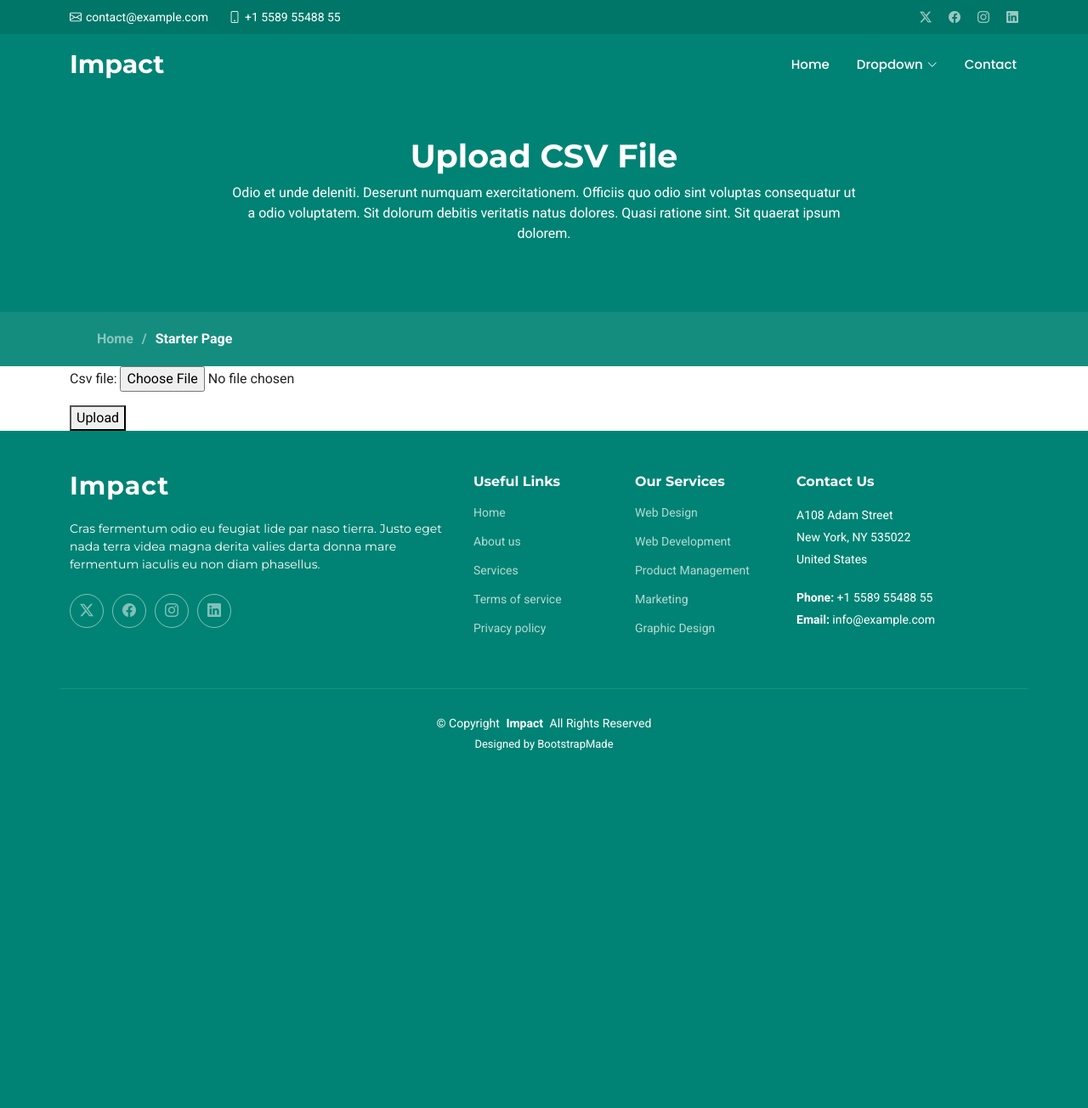
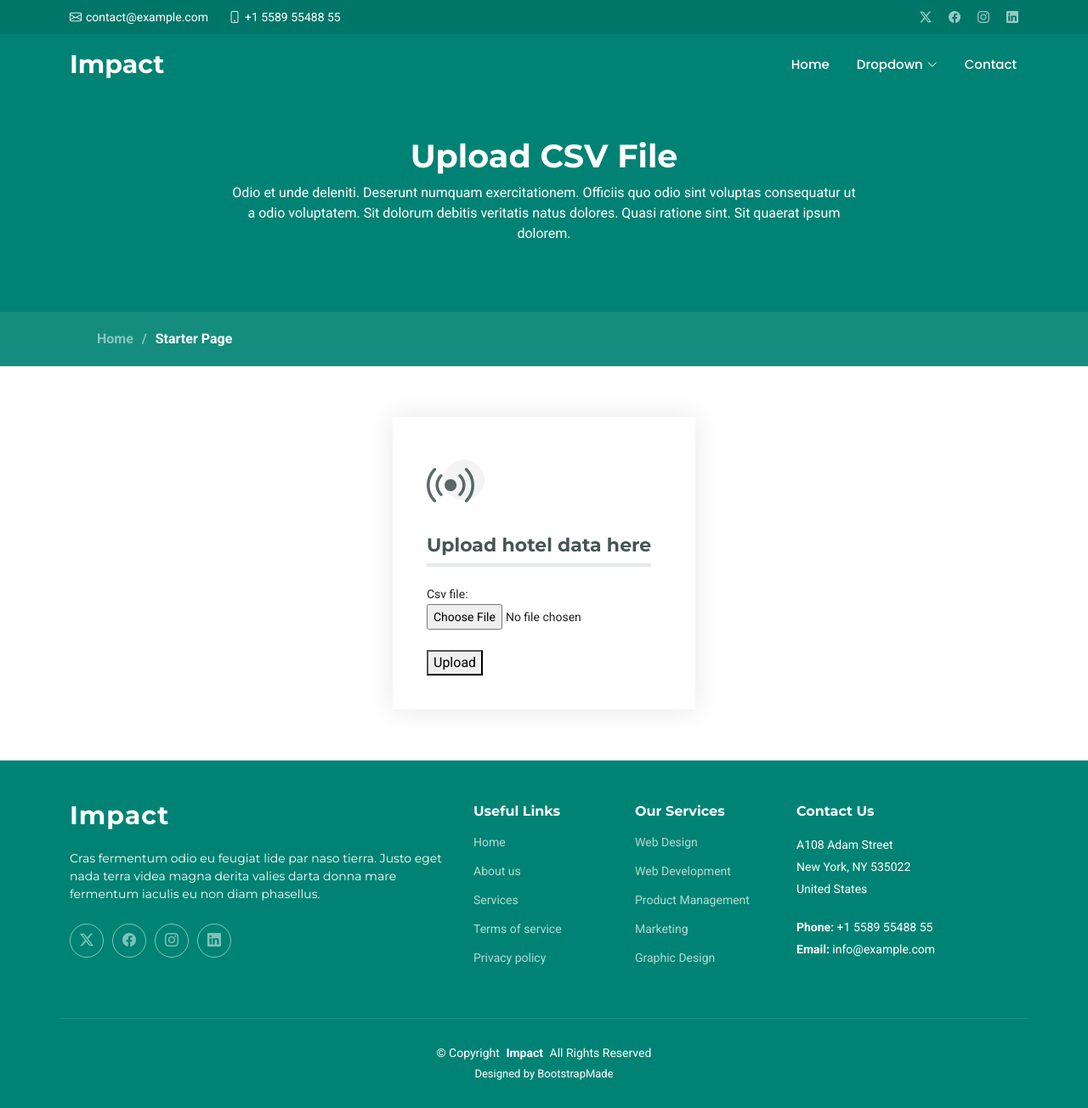
Before and after one commit to CLcyRd/SWEN90016-G4-Web-implementation, a Django app: page /upload/ in a window 1280 px wide. Shown: the whole page at 85% size. Before the commit the page ends 883 px from the top, so only its background shows below. Run offline with Django 4.2, Linux system fonts and the light colour scheme; a user stored in the database is signed in; some libraries are stand-ins or nearby versions.

Commit message:
redesign hotel db

```diff
--- a/Sample_Hotel_Data.csv
+++ /dev/null
@@ -1,6 +0,0 @@
-hotel_id,room_id,room_type,hotel_name,rate,supplier_contract_name,contact_phone_number,business_registration_number,hotel_url,price,meal_plan
-1,101,Single,Hotel A,100,Supplier A,1234567890,BRN123,http://hotelA.com,300,Breakfast
-2,102,Double,Hotel B,150,Supplier B,0987654321,BRN456,http://hotelB.com,400,Full board
-3,103,Suite,Hotel C,200,Supplier C,1122334455,BRN789,http://hotelC.com,500,Half board
-4,104,Single,Hotel D,120,Supplier D,2233445566,BRN101,http://hotelD.com,350,Breakfast
-5,105,Double,Hotel E,180,Supplier E,3344556677,BRN102,http://hotelE.com,450,Full board
--- /dev/null
+++ b/sample_hotel_room_data.csv
@@ -0,0 +1,4 @@
+hotel_name,room_type,rate,supplier_contract_name,contact_phone_number,business_registration_number,hotel_url,price,meal_plan,address
+Grand Hotel,Single,5,Supplier A,1234567890,BRN001,http://grandhotel.com,100,Breakfast,123 Main St
+City Lodge,Double,4,Supplier B,0987654321,BRN002,http://citylodge.com,150,Half Board,456 City Rd
+Ocean View,Suite,3,Supplier C,5555555555,BRN003,http://oceanview.com,200,Full Board,789 Ocean Ave
--- a/user_booking/admin.py
+++ b/user_booking/admin.py
@@ -1,12 +1,13 @@
 from django.contrib import admin
-from .models import Phone, Hotel, Personal_data, Booking
+from .models import Phone, Hotel, Personal_data, Booking, Hotel_data, Room_data
 from django.utils.html import format_html
 from django.urls import reverse
 from django.shortcuts import render, get_object_or_404
 from django.urls import path  # Import the path function
 
-admin.site.register(Phone)
 admin.site.register(Hotel)
+admin.site.register(Hotel_data)
+admin.site.register(Room_data)
 admin.site.register(Personal_data)
 # admin.site.register(Booking)
 
--- a/user_booking/templates/import.html
+++ b/user_booking/templates/import.html
@@ -152,7 +152,37 @@
       </div>
       <!-- End Page Title -->
 
+
+
+        <section class="services section">
+
+
+
+
           <div class="container">
+
+            <div class="row gy-1">
+              <div class="col-lg-4 col-md-1" data-aos="fade-up" data-aos-delay="200">
+              </div>
+              <div class="col-lg-4 col-md-1" data-aos="fade-up" data-aos-delay="200">
+
+                <div class="service-item position-relative">
+
+                  <div class="icon">
+                    <i class="bi bi-broadcast"></i>
+                  </div>
+
+                  <h3>Upload hotel data here</h3>
+
+
+                  <form method="POST" enctype="multipart/form-data">
+                    {% csrf_token %} {{ form.as_p }}
+                    <br>
+                    <button type="submit">Upload</button>
+                  </form>
+
+                </div>
+              </div><!-- End Service Item -->
               {% if messages %}
               <ul>
                 {% for message in messages %}
@@ -161,11 +191,17 @@
               </ul>
               {% endif %}
 
-        <form method="POST" enctype="multipart/form-data">
-          {% csrf_token %} {{ form.as_p }}
-          <button type="submit">Upload</button>
-        </form>
+
+
             </div>
+
+          </div>
+
+        </section><!-- /Services Section -->
+
+
+
+
     </main>
 
     <footer id="footer" class="footer accent-background">
--- a/user_booking/views.py
+++ b/user_booking/views.py
@@ -2,15 +2,43 @@ from django.shortcuts import render, redirect , get_object_or_404
 from django.contrib.auth import authenticate, login, logout
 from django.contrib import messages
 from django.contrib.auth.models import User
-from user_booking.models import Phone, Hotel, Personal_data, Booking
+from user_booking.models import Phone, Hotel, Personal_data, Booking, Hotel_data, Room_data
 from user_booking.form import CSVUploadForm
 import csv
+import pandas
 from django.contrib.auth.decorators import login_required
+from django.core.mail import send_mail
+from django.contrib import messages
+from django.contrib.auth.models import User
+from django.db import IntegrityError
 
 # Create your views here.
 def index(request):
-    hotels = Hotel.objects.all()
-    return render(request, 'index.html', {'hotels': hotels})
+    # Fetch all hotel data
+    hotels = Hotel_data.objects.all()
+    hotel_room_data = []
+
+    for hotel in hotels:
+        # Fetch the corresponding room data for each hotel
+        rooms = Room_data.objects.filter(hotel_id=hotel.hotel_id)
+
+        # Combine hotel and room data
+        for room in rooms:
+            hotel_room_data.append({
+                'hotel_id': hotel.hotel_id,
+                'hotel_name': hotel.hotel_name,
+                'room_type': room.room_type,
+                'rate': hotel.rate,
+                'supplier_contract_name': hotel.supplier_contract_name,
+                'contact_phone_number': hotel.contact_phone_number,
+                'business_registration_number': hotel.business_registration_number,
+                'hotel_url': hotel.hotel_url,
+                'price': room.price,
+                'meal_plan': hotel.meal_plan,
+                'address': hotel.address,
+            })
+
+    return render(request, 'index.html', {'hotels': hotel_room_data})
 
 def user_login(request):
     if request.method == 'POST':
@@ -26,9 +54,6 @@ def user_login(request):
     else:
         return render(request, 'login.html')
 
-from django.core.mail import send_mail
-from django.contrib import messages
-from django.contrib.auth.models import User
 
 def sign_up(request):
     if request.method == 'POST':
@@ -106,30 +131,46 @@ def upload_hotel_csv(request):
             if not csv_file.name.endswith('.csv'):
                 messages.error(request, 'This is not a CSV file.')
             else:
-                decoded_file = csv_file.read().decode('utf-8').splitlines()
-                reader = csv.reader(decoded_file)
-                next(reader)  # Skip the header row
-                for row in reader:
-                    try:
-                        Hotel.objects.create(
-                            hotel_id=row[0],
-                            room_id=row[1],
-                            room_type=row[2],
-                            hotel_name=row[3],
-                            rate=row[4],
-                            supplier_contract_name=row[5],
-                            contact_phone_number=row[6],
-                            business_registration_number=row[7],
-                            hotel_url=row[8],
-                            price=row[9],
-                            meal_plan=row[10]
-                        )
-                    except IndexError:
-                        messages.error(request, f"Error in row: {row}. Please check your CSV formatting.")
-                    except Exception as e:
-                        messages.error(request, f"An error occurred: {str(e)}")
+                try:
+                    df = pandas.read_csv(csv_file)
+                    errors = []
 
-                messages.success(request, 'Data uploaded successfully!')
+                    for index, row in df.iterrows():
+                        # Check if the hotel with the same name already exists
+                        if Hotel_data.objects.filter(hotel_name=row['hotel_name']).exists():
+                            errors.append(f"Hotel '{row['hotel_name']}' already exists.")
+                        else:
+                            # Create the hotel data
+                            hotel = Hotel_data.objects.create(
+                                hotel_name=row['hotel_name'],
+                                rate=row['rate'],
+                                supplier_contract_name=row['supplier_contract_name'],
+                                contact_phone_number=row['contact_phone_number'],
+                                business_registration_number=row['business_registration_number'],
+                                hotel_url=row['hotel_url'],
+                                meal_plan=row['meal_plan'],
+                                address=row['address']
+                            )
+
+                            # Create the room data
+                            try:
+                                Room_data.objects.create(
+                                    hotel_id=hotel.hotel_id,
+                                    room_type=row['room_type'],
+                                    price=row['price'],
+                                    inventory=0  # Assuming inventory is 0 in this example
+                                )
+                            except IntegrityError:
+                                errors.append(f"Room '{row['room_type']}' for Hotel '{row['hotel_name']}' already exists.")
+
+
+                    if errors:
+                        return render(request, 'import.html', {'form': form, 'errors': errors})
+
+                    return redirect('success')  # Redirect to a success page
+                except Exception as e:
+                    print(e)
+                    return render(request, 'import.html', {'form': form, 'error': str(e)})
     else:
         form = CSVUploadForm()
 
@@ -139,13 +180,21 @@ def upload_hotel_csv(request):
 def book_hotel(request):
     if request.method == "GET":
         hotel_id = request.GET.get('hotel_id')
-        rooms = Hotel.objects.filter(hotel_id=hotel_id)
-        hotel = rooms[0]
-        user = request.user  # Get the logged-in user
+
+        # Get the hotel details from Hotel_data model
+        hotel = get_object_or_404(Hotel_data, hotel_id=hotel_id)
+
+        # Get the available rooms for the hotel from Room_data model
+        rooms = Room_data.objects.filter(hotel_id=hotel_id)
+
+        # Get the current logged-in user
+        user = request.user
         username = user.username
-        personal_info = Personal_data.objects.get(username=username)
-        if personal_info is None:
-            return render(request, 'book_hotel.html', {'hotel': hotel,'rooms': rooms,'user': user,})
+
+        # Get the personal information of the logged-in user
+        personal_info = Personal_data.objects.filter(username=username).first()
+
+        # Pass the hotel, rooms, and user data to the template
         return render(request, 'book_hotel.html', {
             'hotel': hotel,
             'rooms': rooms,
```
Also changed, not shown: user_booking/models.py (+29 -0 lines), db.sqlite3, user_booking/migrations/0011_hotel_data_room_data_room_image.py (added), user_booking/migrations/0012_remove_hotel_data_id_remove_room_data_id_and_more.py (added), user_booking/migrations/0013_room_data_inventory.py (added), user_booking/migrations/0014_room_data_room_image.py (added). Lines whose indentation alone changed are shown as unchanged.
